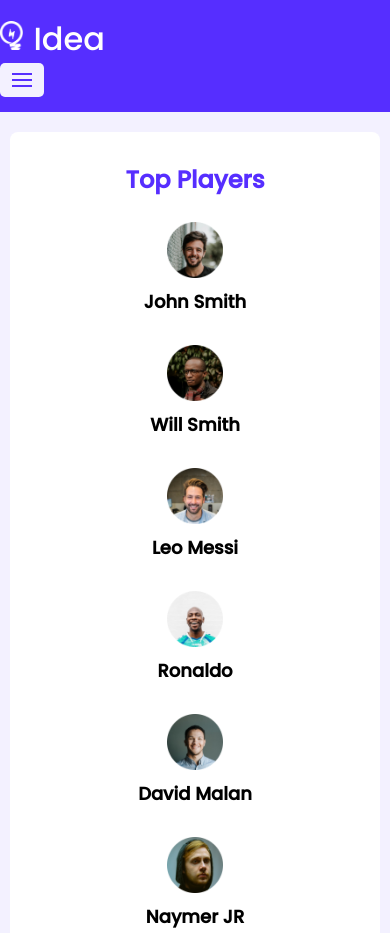
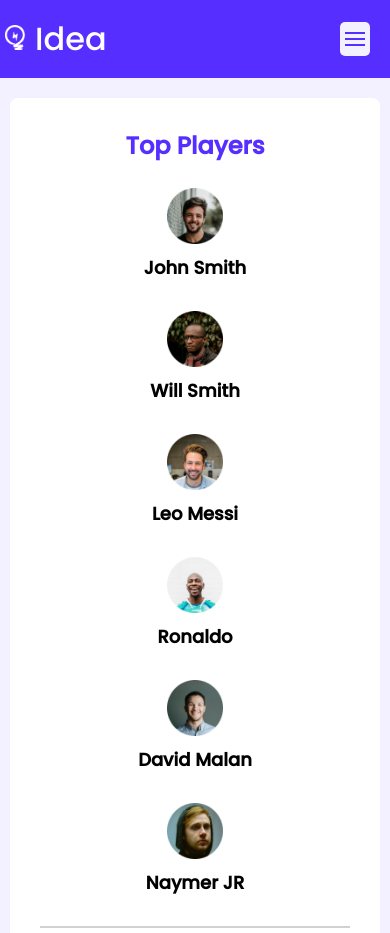
Before and after one commit to coders-sohan/leader-board, a plain HTML site: page index.html in a window 390 px wide. Shown: the top 933 px of the page. Drawn offline with Linux system fonts and the light colour scheme.

Commit message:
new commit

```diff
--- a/css/style.css
+++ b/css/style.css
@@ -67,7 +67,6 @@ ul{
 
 .row{
     display: flex;
-    flex-wrap: wrap;
     align-items: center;
     justify-content: space-between;
 }
@@ -145,6 +144,10 @@ ul{
 }
 
 @media only screen and (max-width:991px){
+    .logo{
+        margin-left: 5px;
+    }
+
     .nav-toggler{
         display: flex;
     }
```
